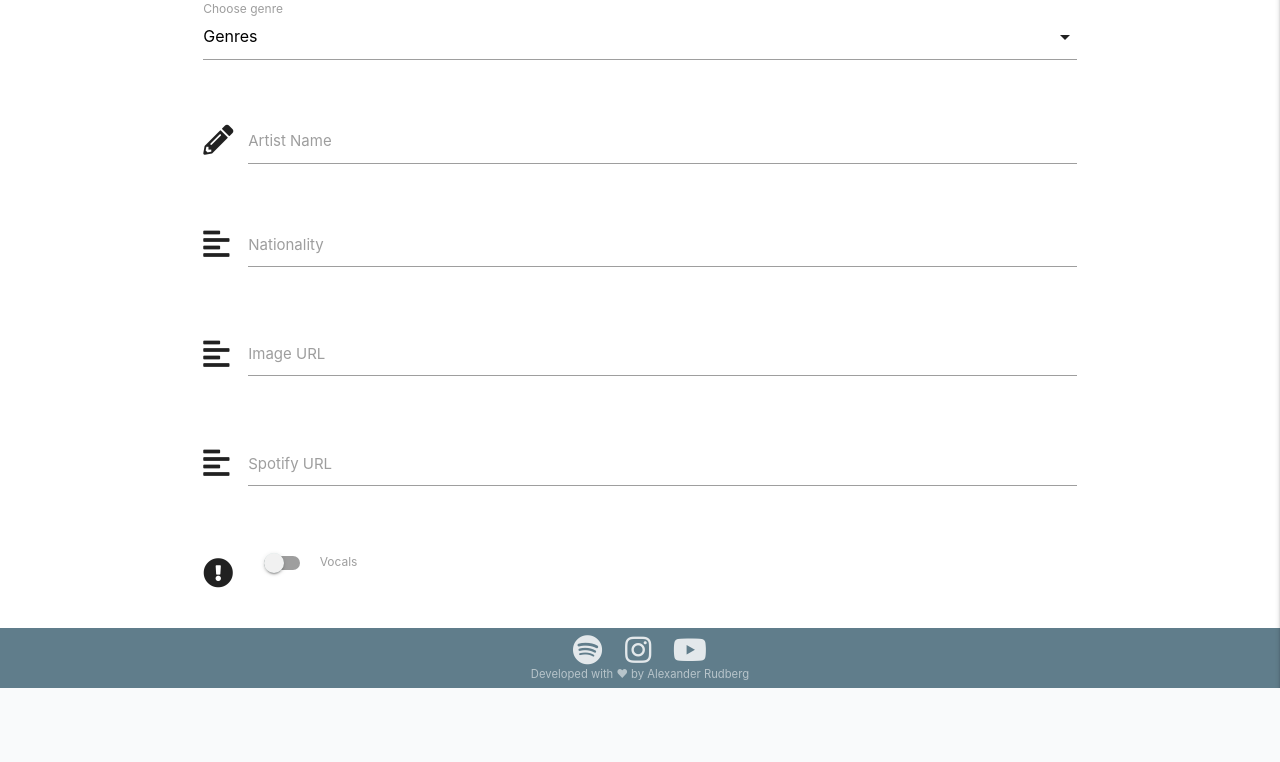
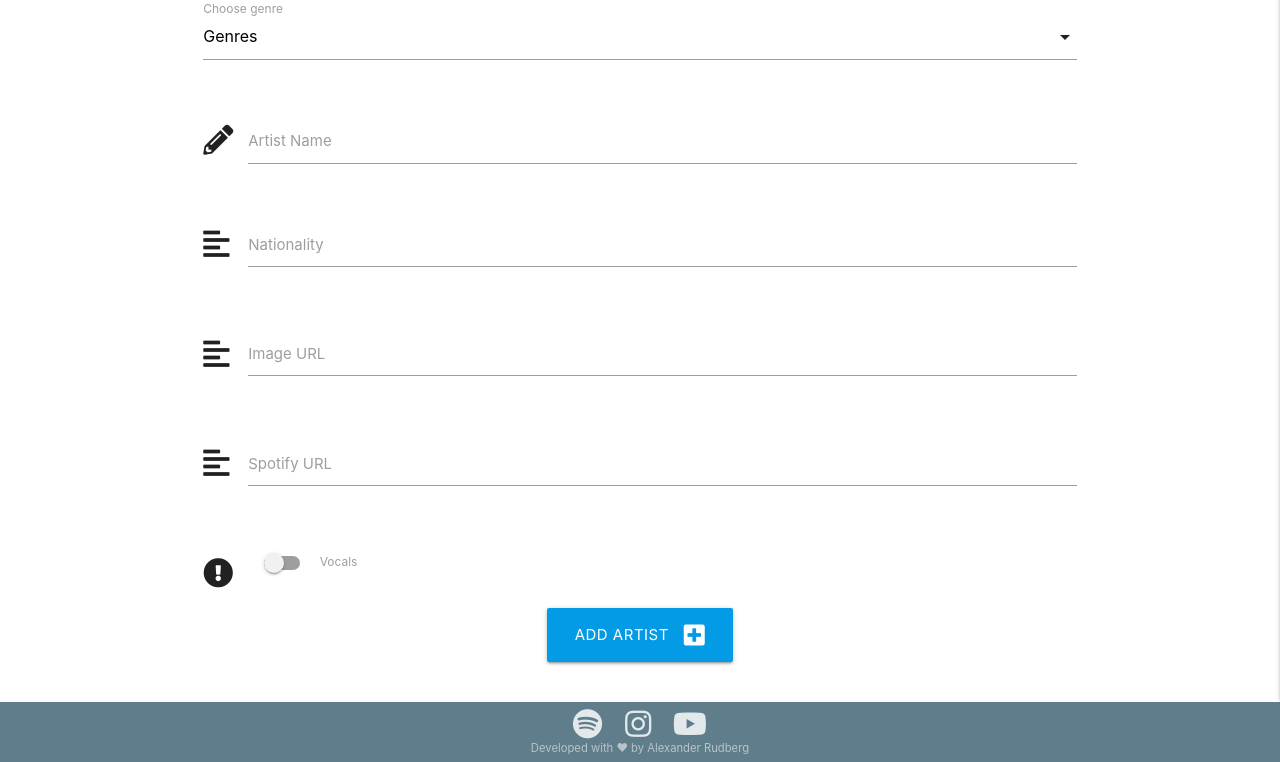
Before and after one commit to rudberga/CI-MS3-calm, a Flask app: page /add_artist in a window 1280 px wide. Shown: the part 160-922 px from the top of the page. Before the commit the page ends 848 px from the top, so only its background shows below. Run offline with Flask 2, Linux system fonts and the light colour scheme; data that the repository does not hold is empty; some libraries are stand-ins or nearby versions.

Commit message:
ADD - adding artist functionality and added by field in the card

```diff
--- a/app.py
+++ b/app.py
@@ -103,10 +103,25 @@ def logout():
     session.pop("user")
     return redirect(url_for("get_home"))
 
+# Add artist functionality
+@app.route("/add_artist", methods=["GET", "POST"])
+def add_artist():
+    if request.method == "POST":
+        vocals = "on" if request.form.get("vocals") else "off"
+        artist = {
+            "genre_name": request.form.get("genre_name"),
+            "artist_name": request.form.get("artist_name"),
+            "nationality": request.form.get("nationality"),
+            "vocals": vocals,
+            "image": request.form.get("image"),
+            "spotify": request.form.get("spotify"),
+            "created_by": session["user"]
+        }
+        mongo.db.artists.insert_one(artist)
+        flash("Artist Successfully Added")
+        return redirect(url_for("add_artist"))
 
-@app.route("/add_artist")
-def add_artist():
-    genres= mongo.db.genres.find().sort("genre_name", 1)
+    genres = mongo.db.genres.find().sort("genre_name", 1)
     return render_template("add_artist.html", genres=genres)
 
 
--- a/templates/add_artist.html
+++ b/templates/add_artist.html
@@ -4,7 +4,8 @@
 <h3 class="center-align">Add Artist</h3>
 
 <div class="row">
-    <form class="col s12" method="POST" action="">
+    <form class="col s12" method="POST" action="{{ url_for('add_artist') }}">
+        <!-- Genre options -->
         <div class="row">
             <div class="input-field col s12">
                 <select id="genre_name" name="genre_name" class="validate" required>
@@ -16,6 +17,7 @@
                 <label for="genre_name">Choose genre</label>
             </div>
         </div>
+        <!-- Artist name -->
         <div class="row">
             <div class="input-field col s12">
                 <i class="fas fa-pencil-alt prefix"></i>
@@ -24,6 +26,7 @@
                 <label for="artist_name">Artist Name</label>
             </div>
         </div>
+        <!-- Nationality -->
         <div class="row">
             <div class="input-field col s12">
                 <i class="fas fa-align-left prefix"></i>
@@ -32,6 +35,7 @@
                 <label for="nationality">Nationality</label>
             </div>
         </div>
+        <!-- Image URL -->
         <div class="row">
             <div class="input-field col s12">
                 <i class="fas fa-align-left prefix"></i>
@@ -40,6 +44,7 @@
                 <label for="image">Image URL</label>
             </div>
         </div>
+        <!-- Spotify URL -->
         <div class="row">
             <div class="input-field col s12">
                 <i class="fas fa-align-left prefix"></i>
@@ -48,6 +53,7 @@
                 <label for="spotify">Spotify URL</label>
             </div>
         </div>
+        <!-- Vocals -->
         <div class="row">
             <div class="input-field col s12">
                 <div class="switch">
@@ -60,6 +66,14 @@
                 </div>
             </div>
         </div>
+        <!-- Add button -->
+        <div class="row">
+            <div class="col s12 center-align">
+                <button type="submit" class="btn-large light-blue darken-1 text-shadow">
+                    Add Artist <i class="fas fa-plus-square right"></i>
+                </button>
+            </div>
+        </div>
     </form>
 </div>
 
--- a/templates/artists.html
+++ b/templates/artists.html
@@ -28,6 +28,7 @@
                 {% if artist.vocals == "off" %}
                     Vocals: <i class="fas fa-microphone-slash"></i>
                 {% endif %}
+                <p><em>Added by: {{ artist.created_by }}</em></p>
             </div>
         </div>
     </div>
```
